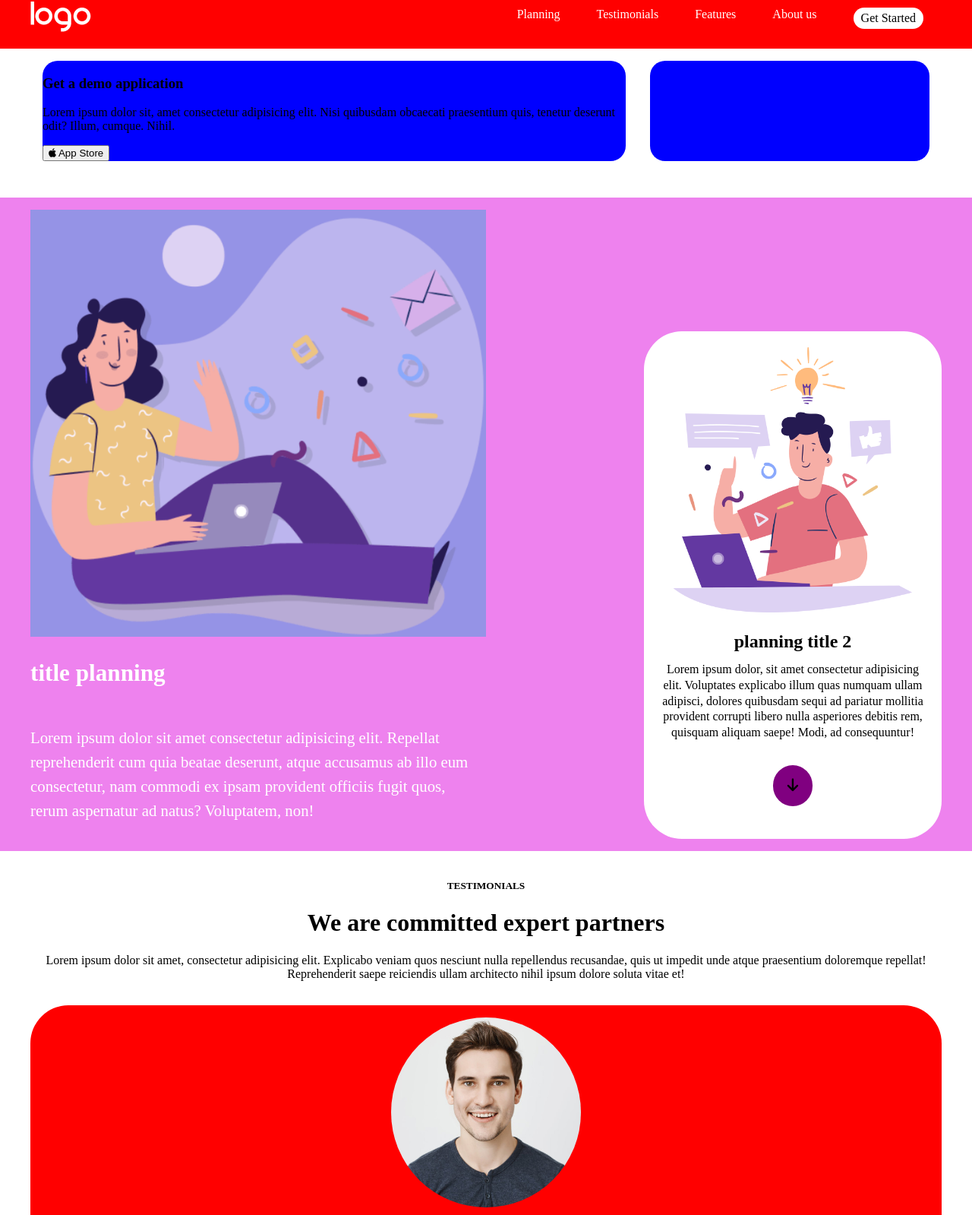
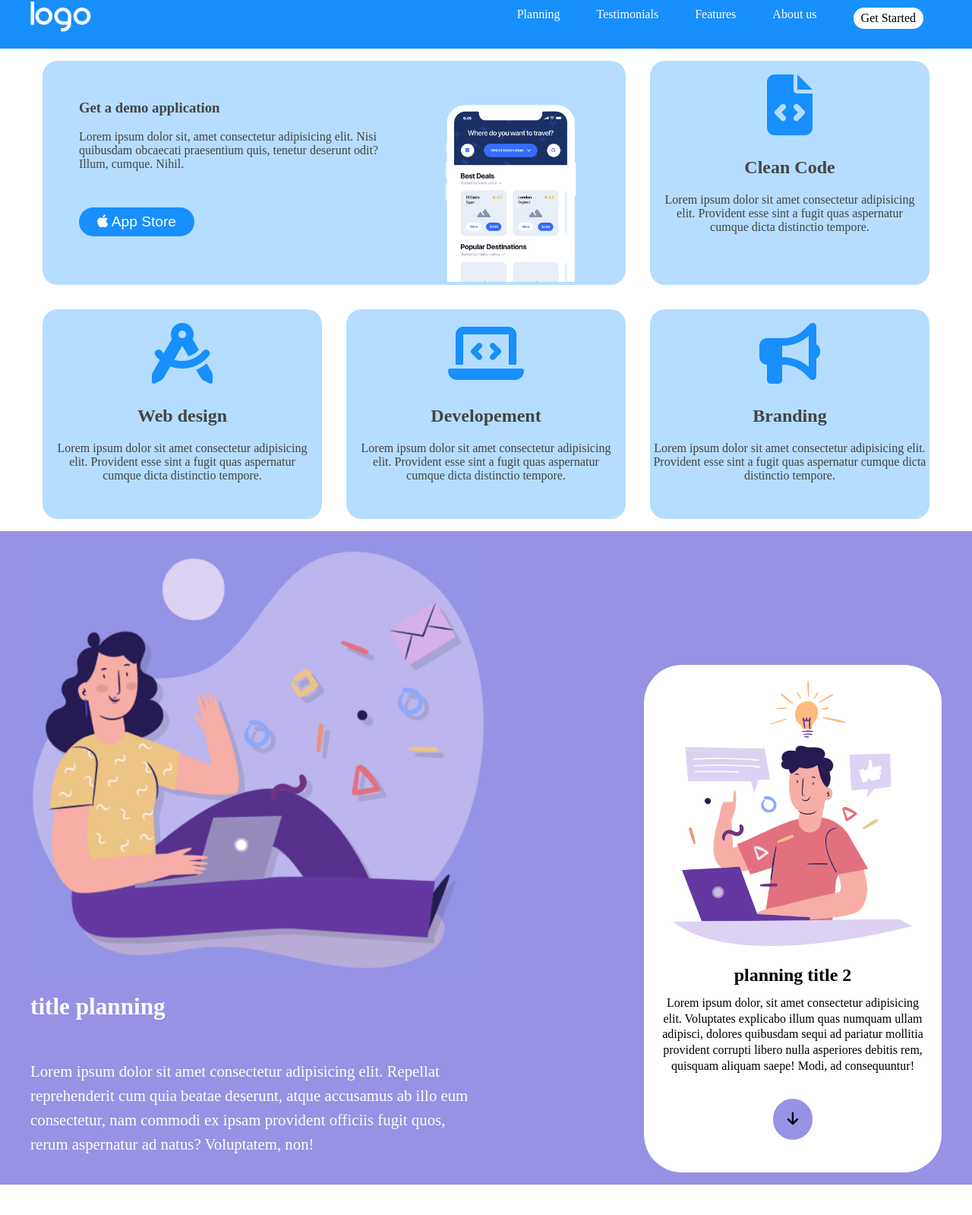
Before and after one commit to VincenzoDePetris/htmlcss-responsive-layout, a plain HTML site: page index.html in a window 1280 px wide. Shown: the part 16-1615 px from the top of the page at 76% size. Drawn offline with Linux system fonts and the light colour scheme.

Commit message:
add: general style

```diff
--- a/css/style.css
+++ b/css/style.css
@@ -20,7 +20,7 @@ img {
 */
 
 #bg-pink {
-  background-color: violet;
+  background-color: #9792e4;
 }
 
 #gray-bg {
@@ -28,7 +28,7 @@ img {
 }
 
 .black-bg {
-  background-color: black;
+  background-color: #333333;
   color: white;
 }
 
@@ -42,7 +42,7 @@ img {
 
 #header {
   height: 80px;
-  background-color: red;
+  background-color: #178ffd;
 }
 
 .ul-menu {
@@ -88,15 +88,53 @@ img {
 
 /* Start section */
 
+.start {
+  text-align: center;
+  color: #444;
+}
+
+.text-start {
+  text-align: start;
+  padding: 2rem;
+}
+
+.text-start button {
+  margin: 2rem 0;
+  padding: 0.5rem 1.5rem;
+  font-size: 1.2rem;
+  color: white;
+  background-color: #178ffd;
+  border: none;
+  border-radius: 50px;
+}
+
 .row {
   width: 100%;
 }
 
 .col {
-  background-color: blue;
+  background-color: #b5ddff;
 
   margin: 1rem;
   border-radius: 20px;
+}
+
+.phone-image {
+  width: 80%;
+}
+
+.image-p {
+  font-size: 5rem;
+  margin: 1rem;
+  color: #178ffd;
+}
+
+.start .card {
+  padding: 0 1rem;
+}
+
+.card-down {
+  padding-bottom: 2rem;
 }
 
 /* planning section */
@@ -129,7 +167,7 @@ img {
 
 .arrow {
   display: inline-block;
-  background-color: purple;
+  background-color: #9792e4;
   margin-top: 1rem;
   padding: 1rem 1.2rem;
   border-radius: 50%;
@@ -144,11 +182,16 @@ img {
   margin-bottom: 3rem;
 }
 
+.testimonials > h1 {
+  color: #9792e4;
+}
+
 .testimonials > .card {
   width: 100%;
-  background-color: red;
+  background-color: #9792e4;
   border-radius: 50px;
   margin: 2rem 0;
+  color: whitesmoke;
 }
 
 .img-testimonials {
@@ -176,17 +219,18 @@ img {
 .working > .card {
   min-height: 200px;
   width: 100%;
-  background-color: rgb(17, 0, 255);
+
   border-radius: 50px;
   margin: 2rem 0;
 }
 
 .mazzo .card {
-  background-color: blue;
+  background-color: white;
   margin: 1rem;
   text-align: start;
   padding: 1.5rem;
   border-radius: 25px;
+  color: #444;
 }
 
 .mazzo .card button {
@@ -195,11 +239,18 @@ img {
   padding: 0.5rem 1rem;
   border-radius: 25px;
   margin: 1rem 0;
+  background-color: #9792e4;
+  color: whitesmoke;
+}
+
+.working h2 {
+  color: #9792e4;
 }
 
 .number {
   font-size: 3rem;
   margin: 1.5rem 0;
+  color: #9792e4;
 }
 
 /* ABOUT US SECTION */
@@ -207,6 +258,10 @@ img {
 .about-us {
   margin: 2rem;
   line-height: 2rem;
+}
+
+.about-text h1 {
+  color: #9792e4;
 }
 
 .about-us img {
@@ -217,14 +272,14 @@ img {
 
 .about-img p {
   font-size: 1.5rem;
-  color: violet;
+  color: #9792e4;
   font-weight: bolder;
 }
 
 .about-img button {
   border: none;
   padding: 0.5rem 1rem;
-  background-color: violet;
+  background-color: #9792e4;
   border-radius: 25px;
 }
 
@@ -309,13 +364,38 @@ img {
     max-width: 200px;
   }
 
+  .testimonials .card {
+    display: flex;
+    align-items: center;
+    text-align: start;
+  }
+
+  .text-testimonials {
+    padding: 2rem;
+  }
+
+  .img-testimonials {
+    height: 190px;
+    width: 600px;
+    padding: 1rem;
+  }
+
   .mazzo {
     display: flex;
     flex-wrap: wrap;
+    justify-content: center;
   }
 
   .working .card {
-    width: calc(100% / 2 - 2rem);
+    width: calc(100% / 2 - 5rem);
+  }
+}
+
+@media screen and (min-width: 705px) {
+  .img-testimonials {
+    height: 200px;
+    width: 460px;
+    padding: 1rem;
   }
 }
 
@@ -335,9 +415,26 @@ img {
     margin: auto;
   }
 
+  .text-start {
+    width: 60%;
+  }
+
+  .image-start {
+    width: 40%;
+    display: flex;
+    justify-content: center;
+    align-items: flex-end;
+  }
+
   .planning {
     display: flex;
     justify-content: space-between;
+  }
+
+  .img-testimonials {
+    height: 250px;
+    width: 350px;
+    padding: 1rem;
   }
 
   .row .col .card:first-child {
@@ -363,7 +460,7 @@ img {
   }
 
   .working .card {
-    width: calc(100% / 3 - 2rem);
+    width: calc(100% / 3 - 5rem);
   }
 
   .about-us {
--- a/index.html
+++ b/index.html
@@ -43,22 +43,48 @@
                   <button><i class="fa-brands fa-apple"></i> App Store</button>
 
                 </div>
-                <div >
-
+                <div class="image-start">
+                  <div class="phone-image">
+                    <img src="img/phone.png" alt="phone">
+                  </div>
                 </div>
               </div>
             </div>
             <div class="col">
-              <div class="card"></div>
+              <div class="card">
+                <div>
+                  <p class="image-p"><i class="fa-solid fa-file-code"></i></p>
+                  <h2>Clean Code</h2>
+                  <p>Lorem ipsum dolor sit amet consectetur adipisicing elit. Provident esse sint a fugit quas aspernatur cumque dicta distinctio tempore.</p>
+                </div>
+              </div>
             </div>
             <div class="col">
-              <div class="card"></div>
+              <div class="card ">
+                <div  class="card-down">
+                  <p class="image-p"><i class="fa-solid fa-compass-drafting"></i></p>
+                  <h2>Web design</h2>
+                  <p>Lorem ipsum dolor sit amet consectetur adipisicing elit. Provident esse sint a fugit quas aspernatur cumque dicta distinctio tempore.</p>
+                </div>
+              </div>
             </div>
             <div class="col">
-              <div class="card"></div>
+              <div class="card ">
+                <div  class="card-down">
+                  <p class="image-p"><i class="fa-solid fa-laptop-code"></i></p>
+                  <h2>Developement</h2>
+                  <p>Lorem ipsum dolor sit amet consectetur adipisicing elit. Provident esse sint a fugit quas aspernatur cumque dicta distinctio tempore.</p>
+                </div>
+              </div>
             </div>
             <div class="col">
-              <div class="card"></div>
+              <div class="">
+                <div class="card-down">
+                  <p class="image-p"><i class="fa-solid fa-bullhorn"></i></p>
+                  <h2>Branding</h2>
+                  <p>Lorem ipsum dolor sit amet consectetur adipisicing elit. Provident esse sint a fugit quas aspernatur cumque dicta distinctio tempore.</p>
+                </div>
+              </div>
             </div>
           </div>
         </div>
@@ -129,7 +155,7 @@
         </div>
       </div>
       <!-- BENEFITS OF WORKING WITH US -->
-      <div class="section" id="gray-bg">
+      <div class="section" id="bg-pink">
         <div class="working">
           <h2>Benefits of working with us</h2>
           <div class="mazzo">
@@ -176,7 +202,7 @@
       <div class="section">
         <div class="about-us">
           <div class="about-text">
-            <h2>About Us</h2>
+            <h1>About Us</h1>
             <p>
               Lorem ipsum dolor sit amet, consectetur adipisicing elit. Nemo
               adipisci error repudiandae iusto quaerat consequuntur! Explicabo
@@ -200,7 +226,7 @@
     </main>
     <footer>
       <!-- FOOTER CREDITS -->
-      <div class="section" id="gray-bg">
+      <div class="section" id="bg-pink">
         <div class="footer-div">
           <p>Get Started</p>
           <h2>Simple, Transparent Pricing</h2>
```
